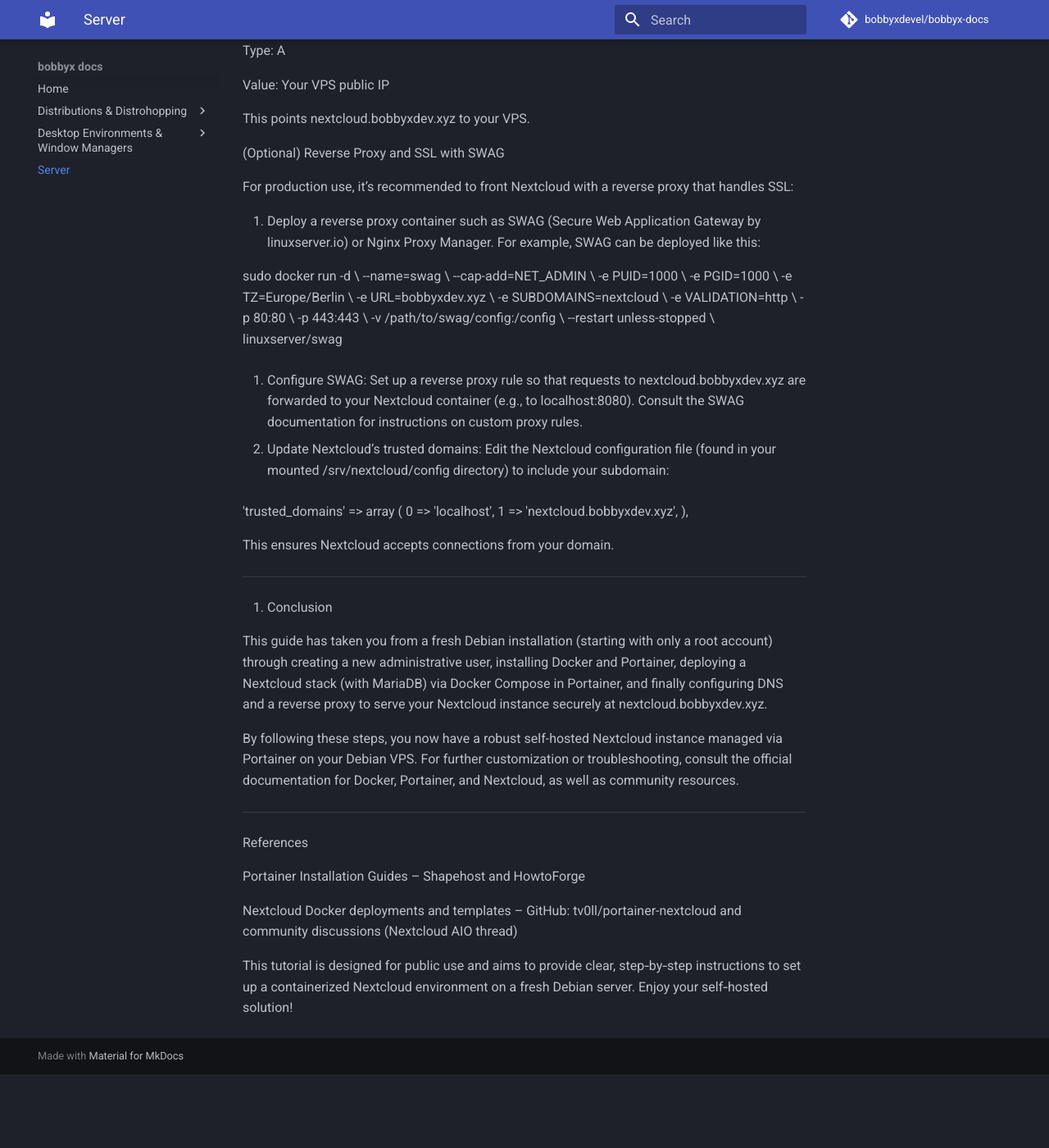
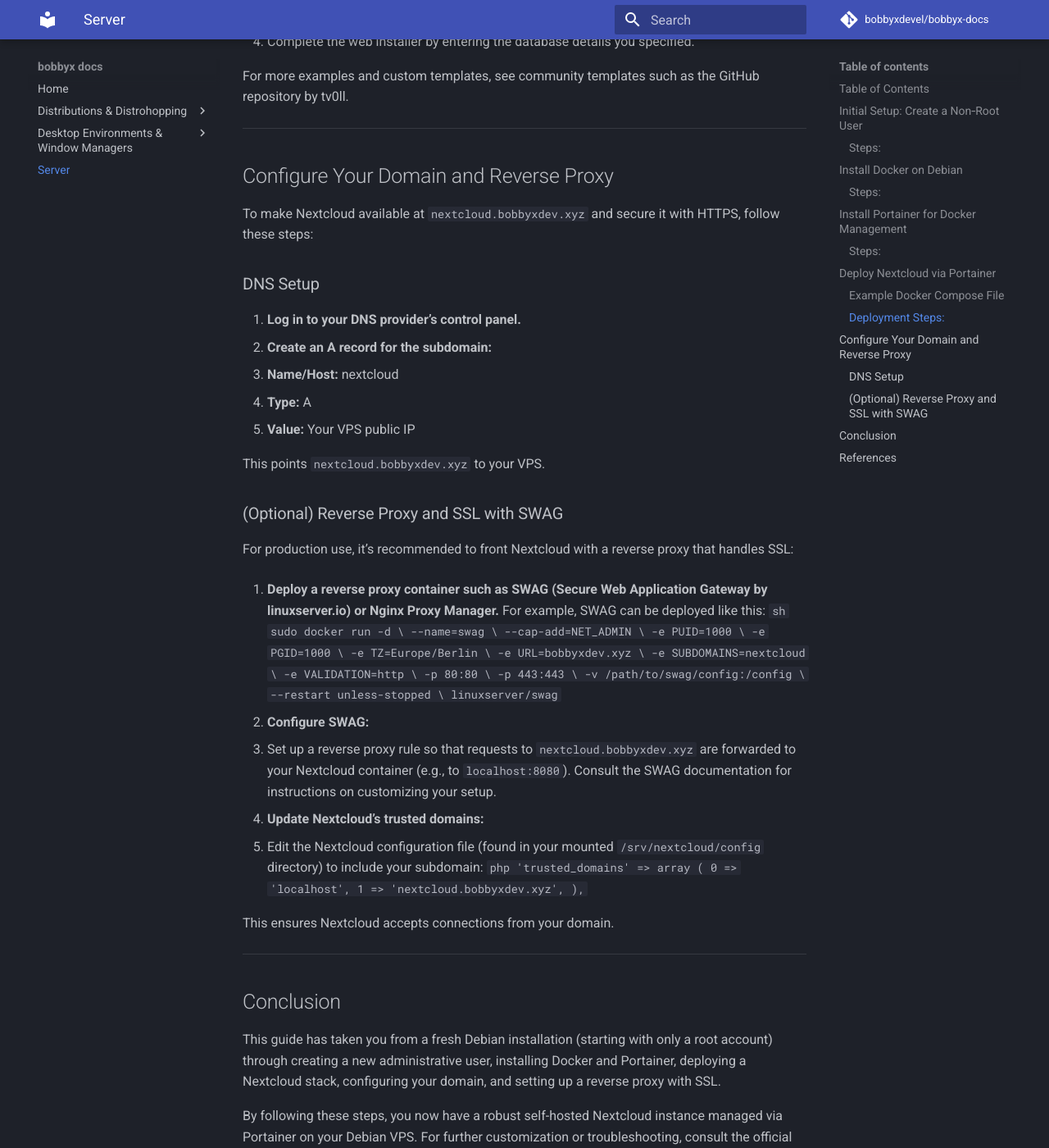
Before and after one commit to bobbyxdevel/bobbyx-docs, an MkDocs documentation site: the page built from docs/server/vps.md, in a window 1280 px wide and 1400 px high, scrolled down 3188 px. Shown: the whole window at 82% size. Built offline with MkDocs 1.6.1 and Material for MkDocs 9.7.7, drawn with Linux system fonts in a browser that asks for light colours; comment, search, counter and statistics services are not loaded; before the commit the page ends 4498 px from its top, so only the background shows below that; some of the changed text lies outside the part shown.

Commit message:
Update vps.md

````diff
--- a/docs/server/vps.md
+++ b/docs/server/vps.md
@@ -1,127 +1,108 @@
-Table of Contents
+# VPS Setup Guide
 
-1. Initial Setup: Create a Non‑Root User
-
-
-2. Install Docker on Debian
-
-
-3. Install Portainer for Docker Management
-
-
-4. Deploy Nextcloud via Portainer
-
-
-5. Configure Your Domain and Reverse Proxy
-
-
-6. Conclusion
-
-
-
+## Table of Contents
+1. [Initial Setup: Create a Non‑Root User](#initial-setup-create-a-non-root-user)
+2. [Install Docker on Debian](#install-docker-on-debian)
+3. [Install Portainer for Docker Management](#install-portainer-for-docker-management)
+4. [Deploy Nextcloud via Portainer](#deploy-nextcloud-via-portainer)
+5. [Configure Your Domain and Reverse Proxy](#configure-your-domain-and-reverse-proxy)
+6. [Conclusion](#conclusion)
+7. [References](#references)
 
 ---
 
-1. Initial Setup: Create a Non‑Root User
+## Initial Setup: Create a Non‑Root User
 
 A fresh Debian installation may only have the root account enabled. For better security and daily use, create a non‑root user with sudo privileges.
 
-1. Log in as root.
-(At the console or via SSH, log in with the root credentials provided during installation.)
+### Steps:
+1. **Log in as root:**
+   - At the console or via SSH, log in with the root credentials provided during installation.
 
+2. **Create a new user (e.g., `admin`):**
+   ```sh
+   adduser admin
+   ```
+   - Follow the prompts to set a password and fill in any optional details.
 
-2. Create a new user (for example, “admin”):
+3. **Grant the new user sudo privileges:**
+   ```sh
+   usermod -aG sudo admin
+   ```
 
-adduser admin
-
-Follow the prompts to set a password and fill in any optional details.
-
-
-3. Grant the new user sudo privileges:
-
-usermod -aG sudo admin
-
-
-4. Log out and log back in as the new user.
-You can now perform administrative tasks using sudo.
-
-
-
+4. **Log out and log back in as the new user:**
+   - You can now perform administrative tasks using `sudo`.
 
 ---
 
-2. Install Docker on Debian
+## Install Docker on Debian
 
-(Based on best practices from guides such as Shapehost’s tutorial [] and HowtoForge [])
+(Based on best practices from guides such as Shapehost’s tutorial and HowtoForge)
 
-1. Update the system and install prerequisites:
+### Steps:
+1. **Update the system and install prerequisites:**
+   ```sh
+   sudo apt update
+   sudo apt install apt-transport-https ca-certificates curl gnupg2 software-properties-common -y
+   ```
 
-sudo apt update
-sudo apt install apt-transport-https ca-certificates curl gnupg2 software-properties-common -y
+2. **Add Docker’s official GPG key and repository:**
+   ```sh
+   curl -fsSL https://download.docker.com/linux/debian/gpg | sudo gpg --dearmor -o /usr/share/keyrings/docker-archive-keyring.gpg
+   echo "deb [arch=$(dpkg --print-architecture) signed-by=/usr/share/keyrings/docker-archive-keyring.gpg] https://download.docker.com/linux/debian $(lsb_release -cs) stable" | sudo tee /etc/apt/sources.list.d/docker.list > /dev/null
+   ```
 
+3. **Install Docker CE:**
+   ```sh
+   sudo apt update
+   sudo apt install docker-ce -y
+   ```
 
-2. Add Docker’s official GPG key and repository:
-
-curl -fsSL https://download.docker.com/linux/debian/gpg | sudo gpg --dearmor -o /usr/share/keyrings/docker-archive-keyring.gpg
-echo "deb [arch=$(dpkg --print-architecture) signed-by=/usr/share/keyrings/docker-archive-keyring.gpg] https://download.docker.com/linux/debian $(lsb_release -cs) stable" | sudo tee /etc/apt/sources.list.d/docker.list > /dev/null
-
-
-3. Install Docker CE:
-
-sudo apt update
-sudo apt install docker-ce -y
-
-
-4. Verify Docker is installed:
-
-docker --version
-
-You should see output like Docker version 20.10.xx, build xxxxxxx.
-
-
-
+4. **Verify Docker is installed:**
+   ```sh
+   docker --version
+   ```
+   - You should see output like `Docker version 20.10.xx, build xxxxxxx`.
 
 ---
 
-3. Install Portainer for Docker Management
+## Install Portainer for Docker Management
 
 Portainer provides a web-based interface to easily manage your Docker containers.
 
-1. Create a Docker volume for Portainer’s data:
+### Steps:
+1. **Create a Docker volume for Portainer’s data:**
+   ```sh
+   sudo docker volume create portainer_data
+   ```
 
-sudo docker volume create portainer_data
+2. **Deploy the Portainer container:**
+   ```sh
+   sudo docker run -d \
+     -p 8000:8000 \
+     -p 9000:9000 \
+     --name=portainer \
+     --restart=always \
+     -v /var/run/docker.sock:/var/run/docker.sock \
+     -v portainer_data:/data \
+     portainer/portainer-ce:latest
+   ```
 
-
-2. Deploy the Portainer container:
-
-sudo docker run -d \
-  -p 8000:8000 \
-  -p 9000:9000 \
-  --name=portainer \
-  --restart=always \
-  -v /var/run/docker.sock:/var/run/docker.sock \
-  -v portainer_data:/data \
-  portainer/portainer-ce:latest
-
-
-3. Access Portainer’s Web UI:
-Open your browser and go to:
-http://<your-vps-public-ip>:9000
-Create an admin account when prompted and select “Local” to manage your Docker host.
-
-
-
+3. **Access Portainer’s Web UI:**
+   - Open your browser and go to `http://<your-vps-public-ip>:9000`
+   - Create an admin account when prompted and select “Local” to manage your Docker host.
 
 ---
 
-4. Deploy Nextcloud via Portainer
+## Deploy Nextcloud via Portainer
 
 Using Portainer’s “Stacks” feature you can deploy a multi‑container Docker Compose file. In this example, Nextcloud is deployed with a MariaDB backend.
 
-Example Docker Compose File
+### Example Docker Compose File
 
 Create a stack (either via Portainer’s UI or by saving this YAML file locally) similar to the following. Adjust host paths and environment variables as needed.
 
+```yaml
 version: "3.8"
 
 services:
@@ -160,104 +141,84 @@
 networks:
   default:
     driver: bridge
+```
 
-Deployment Steps:
+### Deployment Steps:
+1. In Portainer, navigate to Stacks and click Add stack.
+2. Paste the YAML above (or upload your file), give the stack a name (e.g., “Nextcloud”), and click Deploy the stack.
+3. Once deployed, access Nextcloud by navigating to `http://<your-vps-public-ip>:8080`
+4. Complete the web installer by entering the database details you specified.
 
-1. In Portainer, navigate to Stacks and click Add stack.
-
-
-2. Paste the YAML above (or upload your file), give the stack a name (e.g., “Nextcloud”), and click Deploy the stack.
-
-
-3. Once deployed, access Nextcloud by navigating to:
-http://<your-vps-public-ip>:8080
-Complete the web installer by entering the database details you specified.
-
-
-
-For more examples and custom templates, see community templates such as the GitHub repository by tv0ll [].
-
+For more examples and custom templates, see community templates such as the GitHub repository by tv0ll.
 
 ---
 
-5. Configure Your Domain and Reverse Proxy
+## Configure Your Domain and Reverse Proxy
 
-To make Nextcloud available at nextcloud.bobbyxdev.xyz and secure it with HTTPS, follow these steps:
+To make Nextcloud available at `nextcloud.bobbyxdev.xyz` and secure it with HTTPS, follow these steps:
 
-DNS Setup
+### DNS Setup
 
-1. Log in to your DNS provider’s control panel.
+1. **Log in to your DNS provider’s control panel.**
+2. **Create an A record for the subdomain:**
+   - **Name/Host:** nextcloud
+   - **Type:** A
+   - **Value:** Your VPS public IP
 
+This points `nextcloud.bobbyxdev.xyz` to your VPS.
 
-2. Create an A record for the subdomain:
-
-Name/Host: nextcloud
-
-Type: A
-
-Value: Your VPS public IP
-
-
-
-
-This points nextcloud.bobbyxdev.xyz to your VPS.
-
-(Optional) Reverse Proxy and SSL with SWAG
+### (Optional) Reverse Proxy and SSL with SWAG
 
 For production use, it’s recommended to front Nextcloud with a reverse proxy that handles SSL:
 
-1. Deploy a reverse proxy container such as SWAG (Secure Web Application Gateway by linuxserver.io) or Nginx Proxy Manager. For example, SWAG can be deployed like this:
+1. **Deploy a reverse proxy container such as SWAG (Secure Web Application Gateway by linuxserver.io) or Nginx Proxy Manager.** For example, SWAG can be deployed like this:
+   ```sh
+   sudo docker run -d \
+     --name=swag \
+     --cap-add=NET_ADMIN \
+     -e PUID=1000 \
+     -e PGID=1000 \
+     -e TZ=Europe/Berlin \
+     -e URL=bobbyxdev.xyz \
+     -e SUBDOMAINS=nextcloud \
+     -e VALIDATION=http \
+     -p 80:80 \
+     -p 443:443 \
+     -v /path/to/swag/config:/config \
+     --restart unless-stopped \
+     linuxserver/swag
+   ```
 
-sudo docker run -d \
-  --name=swag \
-  --cap-add=NET_ADMIN \
-  -e PUID=1000 \
-  -e PGID=1000 \
-  -e TZ=Europe/Berlin \
-  -e URL=bobbyxdev.xyz \
-  -e SUBDOMAINS=nextcloud \
-  -e VALIDATION=http \
-  -p 80:80 \
-  -p 443:443 \
-  -v /path/to/swag/config:/config \
-  --restart unless-stopped \
-  linuxserver/swag
+2. **Configure SWAG:**
+   - Set up a reverse proxy rule so that requests to `nextcloud.bobbyxdev.xyz` are forwarded to your Nextcloud container (e.g., to `localhost:8080`). Consult the SWAG documentation for instructions on customizing your setup.
 
-
-2. Configure SWAG:
-Set up a reverse proxy rule so that requests to nextcloud.bobbyxdev.xyz are forwarded to your Nextcloud container (e.g., to localhost:8080). Consult the SWAG documentation for instructions on custom proxy rules.
-
-
-3. Update Nextcloud’s trusted domains:
-Edit the Nextcloud configuration file (found in your mounted /srv/nextcloud/config directory) to include your subdomain:
-
-'trusted_domains' =>
-  array (
-    0 => 'localhost',
-    1 => 'nextcloud.bobbyxdev.xyz',
-  ),
-
-
+3. **Update Nextcloud’s trusted domains:**
+   - Edit the Nextcloud configuration file (found in your mounted `/srv/nextcloud/config` directory) to include your subdomain:
+     ```php
+     'trusted_domains' =>
+       array (
+         0 => 'localhost',
+         1 => 'nextcloud.bobbyxdev.xyz',
+       ),
+     ```
 
 This ensures Nextcloud accepts connections from your domain.
 
+---
+
+## Conclusion
+
+This guide has taken you from a fresh Debian installation (starting with only a root account) through creating a new administrative user, installing Docker and Portainer, deploying a Nextcloud stack, configuring your domain, and setting up a reverse proxy with SSL.
+
+By following these steps, you now have a robust self-hosted Nextcloud instance managed via Portainer on your Debian VPS. For further customization or troubleshooting, consult the official documentation.
 
 ---
 
-6. Conclusion
+## References
 
-This guide has taken you from a fresh Debian installation (starting with only a root account) through creating a new administrative user, installing Docker and Portainer, deploying a Nextcloud stack (with MariaDB) via Docker Compose in Portainer, and finally configuring DNS and a reverse proxy to serve your Nextcloud instance securely at nextcloud.bobbyxdev.xyz.
-
-By following these steps, you now have a robust self-hosted Nextcloud instance managed via Portainer on your Debian VPS. For further customization or troubleshooting, consult the official documentation for Docker, Portainer, and Nextcloud, as well as community resources.
-
+- Portainer Installation Guides – Shapehost and HowtoForge
+- Nextcloud Docker deployments and templates – GitHub: tv0ll/portainer-nextcloud and community discussions (Nextcloud AIO thread)
 
 ---
 
-References
-
-Portainer Installation Guides – Shapehost and HowtoForge
-
-Nextcloud Docker deployments and templates – GitHub: tv0ll/portainer-nextcloud and community discussions (Nextcloud AIO thread)
-
-
-This tutorial is designed for public use and aims to provide clear, step‑by‑step instructions to set up a containerized Nextcloud environment on a fresh Debian server. Enjoy your self‑hosted solution!
+You can view the updated file [here](https://github.com/bobbyxdevel/bobbyx-docs/blob/1a42693dfd7ca20ddefc5d674fc993947e713d76/docs/server/vps.md).
````
